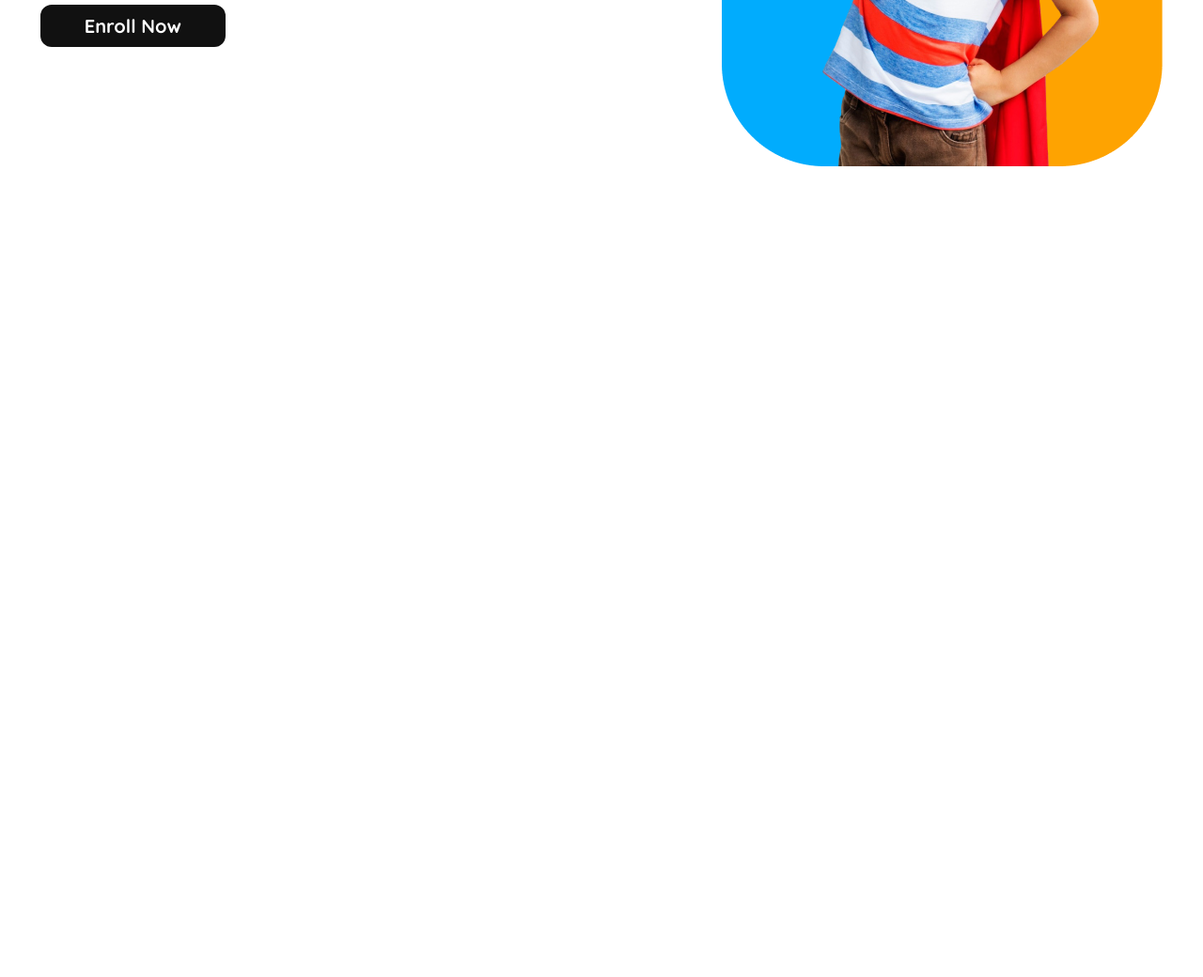
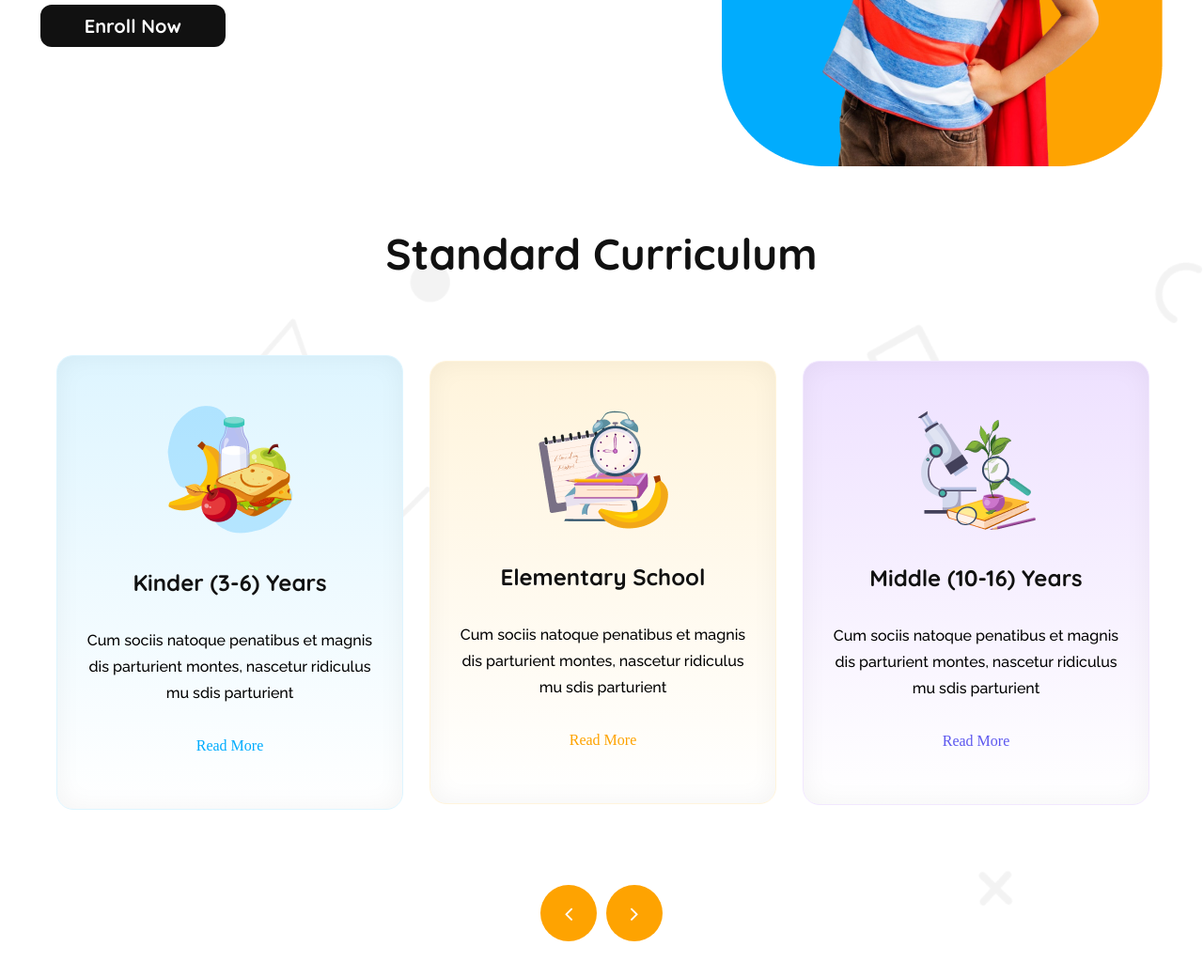
Before and after one commit to AmenaGithub678/kid-education-assignment-2, a plain HTML site: page index.html in a window 1280 px wide. Shown: the part 500-1540 px from the top of the page at 94% size. Before the commit the page ends 800 px from the top, so only its background shows below. Drawn offline with Linux system fonts and the light colour scheme.

Commit message:
curriculum section added

```diff
--- a/css/style.css
+++ b/css/style.css
@@ -122,6 +122,122 @@ font-size: 1.25rem;
 .banner-right img{
    width: 100%;
 }
+main{
+    max-width: 1160px;
+    margin: 0 auto;
+}
+
+/* standard curriculum section css start here */
+.curriculum-sec{
+background: url(../image/assets/bg.png);
+background-repeat: no-repeat;
+background-size:contain;
+background-position:center ;
+}
+.curriculum-title{
+    display: flex;
+    align-items: center;
+    justify-content: center;
+    text-align: center;
+    margin-top: 60px;
+}
+.C-title{
+font-size: 2.87rem;
+line-height: 57px;
+font-weight: bold;
+font-family:"Quicksand", serif;
+color:var(--primary-color)
+}
+.curriculum-cards{
+max-width: 1160px;
+margin: 0px auto;
+display: grid;
+grid-template-columns: repeat(3,1fr);
+gap:28px;
+align-items: center;
+justify-items: center;
+text-align: center;
+}
+.C-card{
+margin-top: 80px;
+width: 367px;
+border-radius: 18px;
+box-shadow: inset 0 0 28px rgba(0, 0, 0, 0.05);
+}
+#card-1{
+border: 1px solid rgba(222, 245, 255, 1);
+background: linear-gradient(to bottom, #DEF5FF, #FFFFFF);
+}
+#card-2{
+ border: 1px solid rgba(255, 244, 220, 1);
+ background: linear-gradient(to bottom, #FFF4DC, #FFFFFF);
+}
+#card-3{
+   border: 1px solid rgba(242, 232, 255, 1);
+   background: linear-gradient(to bottom, #EEE1FF, #FFFFFF);
+}
+.card-img{
+    padding: 52px 0px 32px 0px;
+}
+.card-title{
+font-size: 1.5rem;
+font-family: "Quicksand", serif;
+line-height: 30px;
+font-weight: bold;
+color: var(--primary-color);
+
+text-align: center;
+}
+.card-des{
+font-size: 1rem;
+font-weight: 500;
+font-family: "Raleway", serif;
+line-height: 28px;
+padding: 33px 31px;
+text-align: center;
+}
+.r-more{
+    margin-bottom: 58px;
+}
+.card-more{
+    color: rgba(1, 172, 253, 1);
+    margin-bottom: 58px;
+}
+.card-more1{
+    color:rgba(254, 163, 1, 1);
+    margin-bottom: 58px;
+}
+.card-more2{
+    color:rgba(93, 88, 239, 1);
+    margin-bottom: 58px;
+}
+.card-button{
+    gap:10px;
+    display: flex;
+        align-items: center;
+        justify-content: center;
+        margin: 80px auto;
+        width: 130px;
+        height: 60px;
+    }
+.circle1, .circle2{
+    width: 60px;
+    height: 60px;
+    border-radius: 50%;
+   background: rgba(254, 163, 1, 1);
+   margin: 0 auto;
+   display: flex;
+   align-items: center;
+   justify-content: center;
+   position: relative;
+}
+.circle1 i, .circle2 i{
+color: var(--txt-color);
+font-size: 1.5rem;
+line-height: 24px;
+}
+
+
 
 @media screen and (max-width:576px){
     .navbar, .nav-links{
@@ -133,4 +249,10 @@ font-size: 1.25rem;
         justify-items: center;
         align-items: center;
     }
+    /* banner section end here */
+
+.curriculum-cards{
+    grid-template-columns: 1fr;
 }
+
+}
--- a/index.html
+++ b/index.html
@@ -12,6 +12,9 @@
 <link rel="preconnect" href="https://fonts.googleapis.com">
 <link rel="preconnect" href="https://fonts.gstatic.com" crossorigin>
 <link href="https://fonts.googleapis.com/css2?family=Raleway:ital,wght@0,100..900;1,100..900&display=swap" rel="stylesheet">
+<!-- icon link add here -->
+<link rel="stylesheet" href="https://stackpath.bootstrapcdn.com/font-awesome/4.7.0/css/font-awesome.min.css">
+</head>
 
 <!-- css file add here -->
  <link rel="stylesheet" href="css/style.css">
@@ -72,8 +75,70 @@
             <img src="image/assets/hero-kids.png" alt="">
         </div>
     </div>
+ </header>
 
- </header>
+ <main>
+
+ </main>
+    <!-- standard curriculum section code add here -->
+  <section class="curriculum-sec">
+    <div class="curriculum-title">
+        <h3 class="C-title">Standard Curriculum</h3>
+    </div>
+    <div class="curriculum-cards">
+        <div class="C-card" id="card-1">
+            <div class="card-img">
+                <img src="image/assets/kinder.png" alt="">
+            </div>
+            <h3 class="card-title">Kinder (3-6) Years</h3>
+            <p class="card-des">Cum sociis natoque penatibus et magnis
+                dis parturient montes, nascetur ridiculus
+                mu sdis parturient</p>
+                <div class="r-more">
+                    <span class="card-more">Read More</span>
+                </div>
+
+        </div >
+        <div class="C-card" id="card-2">
+            <div class="card-img">
+                <img src="image/assets/elementary.png" alt="">
+            </div>
+            <h3 class="card-title">Elementary School</h3>
+            <p class="card-des">Cum sociis natoque penatibus et magnis
+                dis parturient montes, nascetur ridiculus
+                mu sdis parturient</p>
+                <div class="r-more">
+                    <span class="card-more1">Read More</span>
+                </div>
+        </div>
+        <div class="C-card" id="card-3">
+            <div class="card-img">
+                <img src="image/assets/middle.png" alt="">
+            </div>
+            <h3 class="card-title">Middle (10-16) Years</h3>
+            <p class="card-des">Cum sociis natoque penatibus et magnis
+                dis parturient montes, nascetur ridiculus
+                mu sdis parturient</p>
+                <div class="r-more">
+                    <span class="card-more2">Read More</span>
+                </div>
+
+        </div>
+<!-- button style -->
+
+
+    </div>
+
+    <div class="card-button">
+<div class="circle1">
+       <i class="fa fa-angle-left" aria-hidden="true" id="btn-arrow"></i>
+        </div>
+<div class="circle2">
+    <i class="fa fa-angle-right" aria-hidden="true"></i>
+        </div>
+     </div>
+
+  </section>
 
 </body>
 </html>
```
